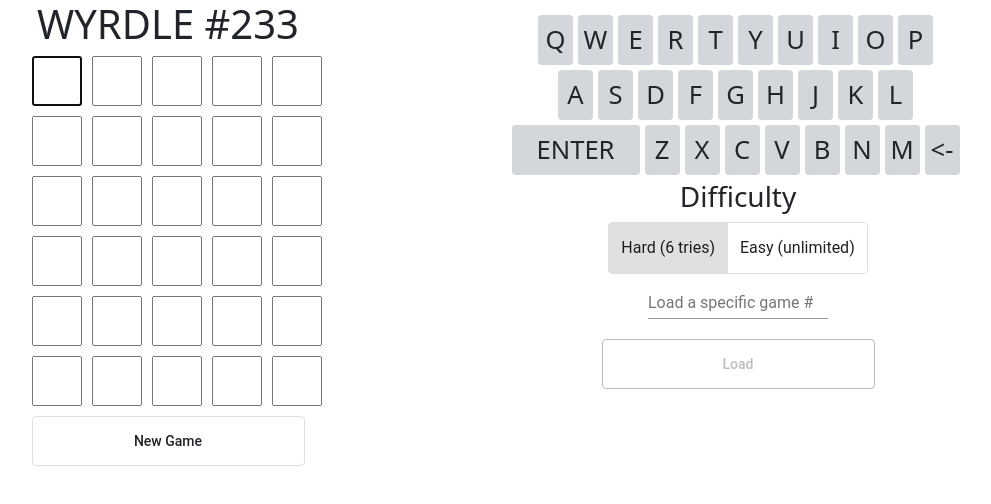
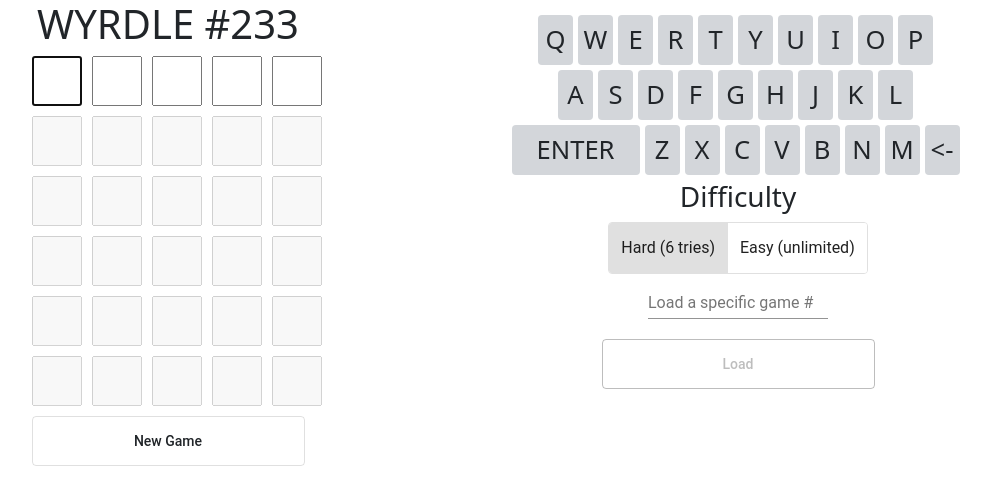
Before and after one commit to CloudEntity57/Wyrdle, an Angular app: page / in a window 1280 px wide. Shown: the top 504 px of the page, without its empty margins (187-1178 px from the left). Built offline with nearby package versions, Linux system fonts and the light colour scheme.

Commit message:
disable inputs

```diff
--- a/src/app/app.component.html
+++ b/src/app/app.component.html
@@ -5,7 +5,7 @@
         <h1>WYRDLE #{{fiveLetterWords.indexOf(testWord)}}</h1>
         <!-- last turns -->
         <div *ngFor="let row of lastTurns" class="wyrdle-row">
-          <input *ngFor="let cell of row" class="wyrdle-cell" value={{cell.letter}} class="wyrdle-cell {{cell.color}}">
+          <input *ngFor="let cell of row" disabled class="wyrdle-cell" value={{cell.letter}} class="wyrdle-cell {{cell.color}}">
         </div>
         <!-- current turn -->
         <form [formGroup]="wyrdleForm">
@@ -19,7 +19,7 @@
         </form>
         <!-- next turns -->
         <div *ngFor="let row of nextTurns" class="wyrdle-row">
-          <input *ngFor="let cell of row" class="wyrdle-cell" value="">
+          <input disabled *ngFor="let cell of row" class="wyrdle-cell" value="">
         </div>
         <button (click)="startOver()" mat-stroked-button>New Game</button>
       </div>
```
